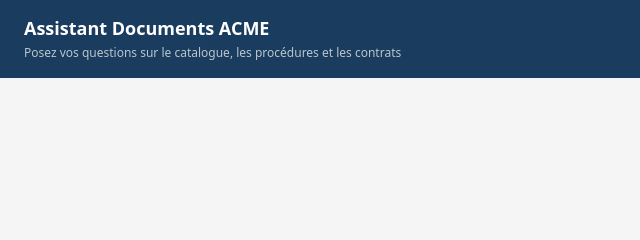
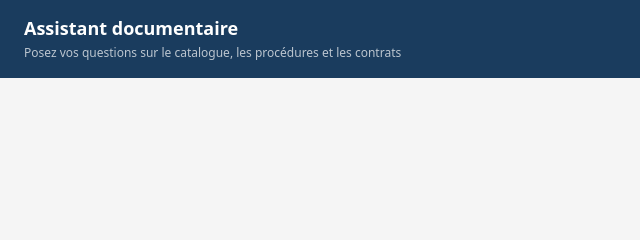
Before and after one commit to scrumier/pdf-rag, a plain HTML site: page static/index.html in a window 1280 px wide. Shown: the top 240 px of the page, 0-640 px from the left. Drawn offline with Linux system fonts and the light colour scheme; no server answers.

Commit message:
Drop the fictional client name from the interface
The UI was branded for the fake company used in the demo corpus.

```diff
--- a/static/index.html
+++ b/static/index.html
@@ -3,7 +3,7 @@
 <head>
 <meta charset="UTF-8">
 <meta name="viewport" content="width=device-width, initial-scale=1.0">
-<title>ACME Docs — Assistant IA</title>
+<title>Assistant documentaire</title>
 <style>
   * { box-sizing: border-box; margin: 0; padding: 0; }
   body { font-family: system-ui, sans-serif; background: #f5f5f5; height: 100vh; display: flex; flex-direction: column; }
@@ -30,7 +30,7 @@
 <body>
 <header>
   <div>
-    <h1>Assistant Documents ACME</h1>
+    <h1>Assistant documentaire</h1>
     <span>Posez vos questions sur le catalogue, les procédures et les contrats</span>
   </div>
   <div style="margin-left:auto;display:flex;gap:8px;align-items:center">
```
